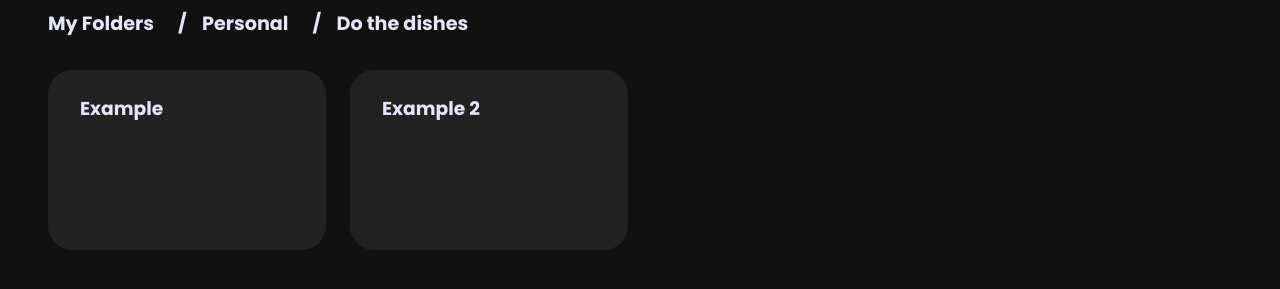
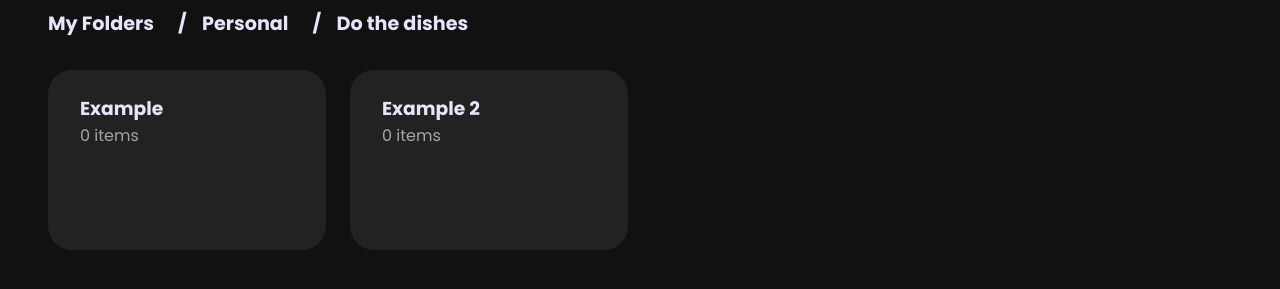
Before and after one commit to f-Rodeh/todo-list, a website built with webpack: page dist/index.html in a window 1280 px wide. Shown: the part 359-648 px from the top of the page. Built offline with nearby package versions, Linux system fonts and the light colour scheme.

Commit message:
Add item-count to folder display

```diff
--- a/src/display/dashboard.js
+++ b/src/display/dashboard.js
@@ -16,16 +16,22 @@
 
 function makeFolder( folder ){
   const output = makeElement({
-    type: 'div'
+    type: 'div',
+    classList: ['folder-card']
   })
 
-  output.classList.add('folder-card')
   output.dataset.uid = folder.uid
+  const itemCount = `${folder.getTasks.length} items`
 
   output.append(
     makeElement({
       type: 'h3',
       textContent: folder.title
+    }),
+    makeElement({
+      type: 'span',
+      classList: ['subtitle'],
+      textContent: itemCount
     })
   )
   return output
--- a/style.css
+++ b/style.css
@@ -4,6 +4,7 @@
   --main-bg: #111111;
   --surface: #222222;
   --main-txt: #e6e6fa;
+  --txt-low-contrast: #a5a5a5;
 }
 
 * {
@@ -72,3 +73,7 @@
 .folder-card h3 {
   margin: 0;
 }
+
+.folder-card .subtitle {
+  color: var(--txt-low-contrast);
+}
```
Also changed, not shown: dist/main.js.
